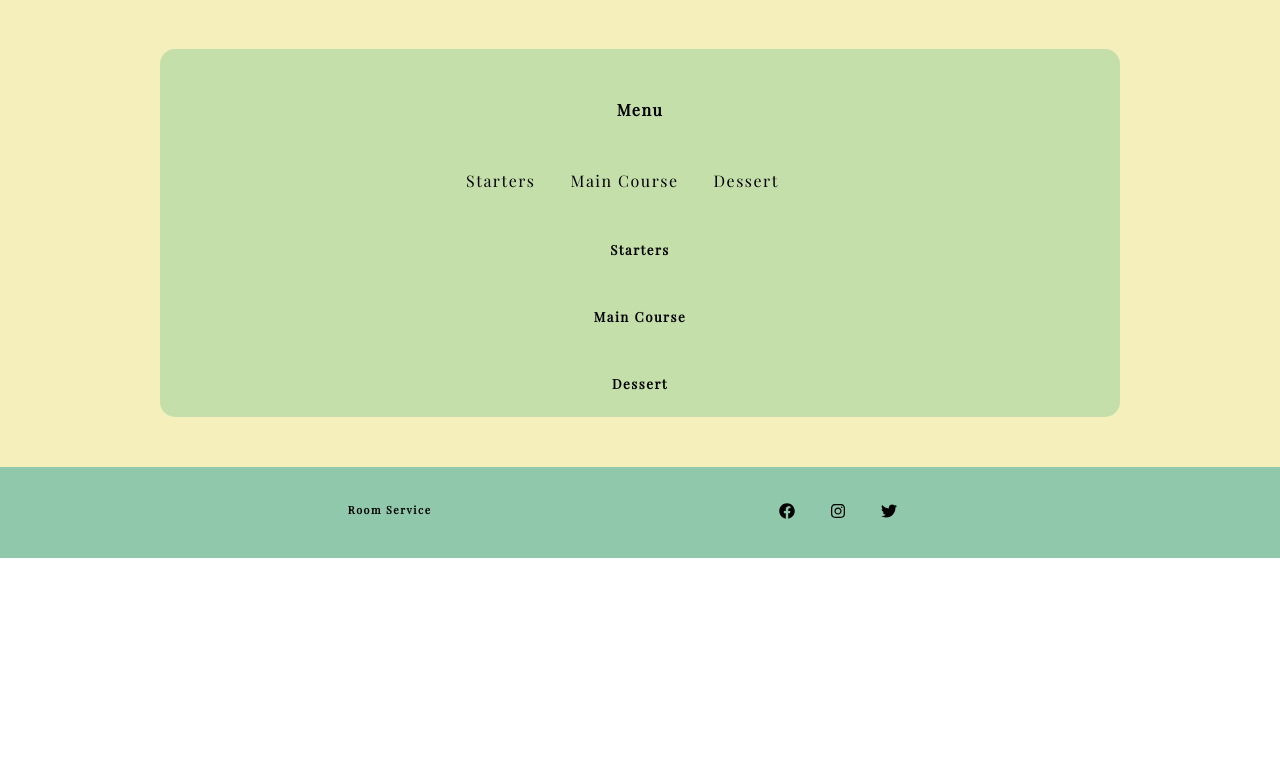
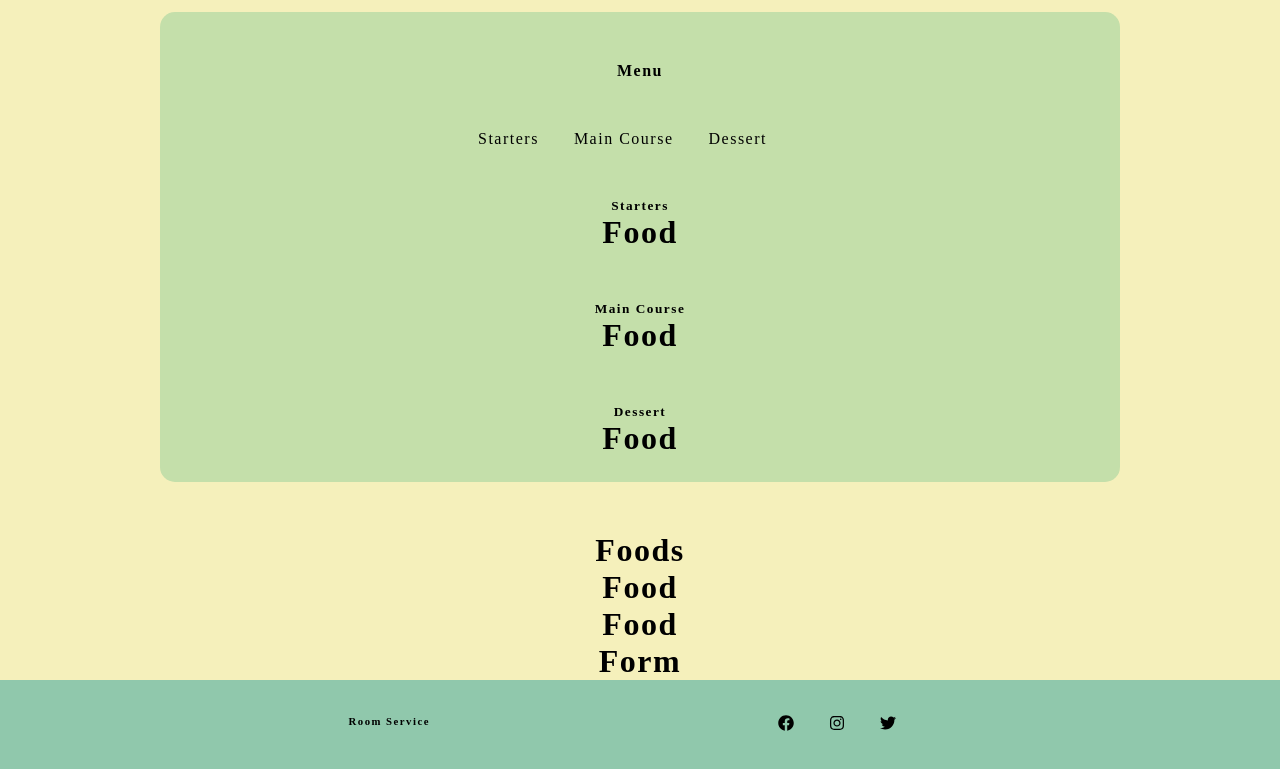
Before and after one commit to Ollie-Judge/room-service, a React (Create React App) app: page / in a window 1280 px wide. Shown: the part 435-1204 px from the top of the page. Before the commit the page ends 993 px from the top, so only its background shows below. Built offline with nearby package versions, Linux system fonts and the light colour scheme.

Commit message:
experiment for db connection started

```diff
--- a/public/index.html
+++ b/public/index.html
@@ -10,10 +10,6 @@
       content="Web site created using create-react-app"
     />
     <link rel="apple-touch-icon" href="%PUBLIC_URL%/logo192.png" />
-    <link
-      href="https://fonts.googleapis.com/css2?family=Playfair+Display&display=swap"
-      rel="stylesheet"
-    />
     <!--
       manifest.json provides metadata used when your web app is installed on a
       user's mobile device or desktop. See https://developers.google.com/web/fundamentals/web-app-manifest/
--- a/src/App.js
+++ b/src/App.js
@@ -3,6 +3,8 @@ import Header from "./components/header";
 import About from "./components/about";
 import Menu from "./components/menu";
 import Footer from "./components/footer";
+import Foods from "./components/foods/foods";
+import Form from "./components/form/form";
 
 function App() {
   return (
@@ -10,6 +12,8 @@ function App() {
       <Header />
       <About />
       <Menu />
+      <Foods />
+      <Form />
       <Footer />
     </div>
   );
--- /dev/null
+++ b/src/components/foods/food/food.js
@@ -0,0 +1,7 @@
+import React from "react";
+
+const Food = () => {
+  return <h1>Food</h1>;
+};
+
+export default Food;
--- /dev/null
+++ b/src/components/foods/foods.js
@@ -0,0 +1,14 @@
+import React from "react";
+import Food from "./food/food.js";
+
+const Foods = () => {
+  return (
+    <>
+      <h1>Foods</h1>
+      <Food />
+      <Food />
+    </>
+  );
+};
+
+export default Foods;
--- /dev/null
+++ b/src/components/form/form.js
@@ -0,0 +1,7 @@
+import React from "react";
+
+const Form = () => {
+  return <h1>Form</h1>;
+};
+
+export default Form;
--- a/src/components/menu.js
+++ b/src/components/menu.js
@@ -1,5 +1,6 @@
 import React from "react";
 import "../styling/menu.css";
+import Food from "./foods/food/food";
 
 const Menu = () => {
   return (
@@ -24,14 +25,17 @@ const Menu = () => {
 
       <div className="startersTitle">
         <h5 id="starers">Starters</h5>
+        <Food />
       </div>
 
       <div className="mainTitle">
         <h5 id="main">Main Course</h5>
+        <Food />
       </div>
 
       <div className="dessertTitle">
         <h5 id="dessert">Dessert</h5>
+        <Food />
       </div>
     </div>
   );
```
Also changed, not shown: package.json (+7 -2 lines), src/reportWebVitals.js (deleted, +0 -13 lines), src/setupTests.js (deleted, +0 -5 lines), 2 other files (tests, documents, lock files or other folders).
